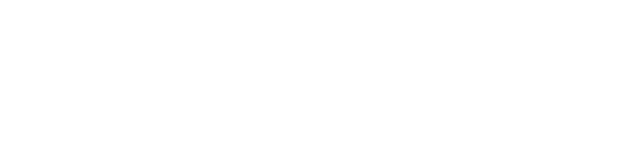
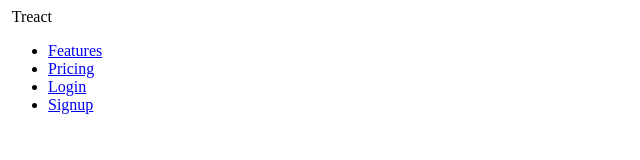
Before and after one commit to rajmoham/Treact, a plain HTML site: page index.html in a window 1280 px wide. Shown: the whole page, without its empty margins (0-640 px from the left). Drawn offline with Linux system fonts and the light colour scheme.

Commit message:
nav - unfinished

```diff
--- a/index.html
+++ b/index.html
@@ -9,7 +9,20 @@
 </head>
 <body>
     <section id="landing">
-
+        <div class="nav">
+            <div class="logo">
+                <img src="" alt="">
+                Treact
+            </div>
+            <div class="nav__links">
+                <ul>
+                    <li><a class="nav__link" href="#">Features</a></li>
+                    <li><a class="nav__link" href="#">Pricing</a></li>
+                    <li><a class="nav__link" href="#">Login</a></li>
+                    <li><a class="nav__link nav__link--primary" href="#">Signup</a></li>
+                </ul>
+            </div>
+        </div>
     </section>
 </body>
 </html>
```
